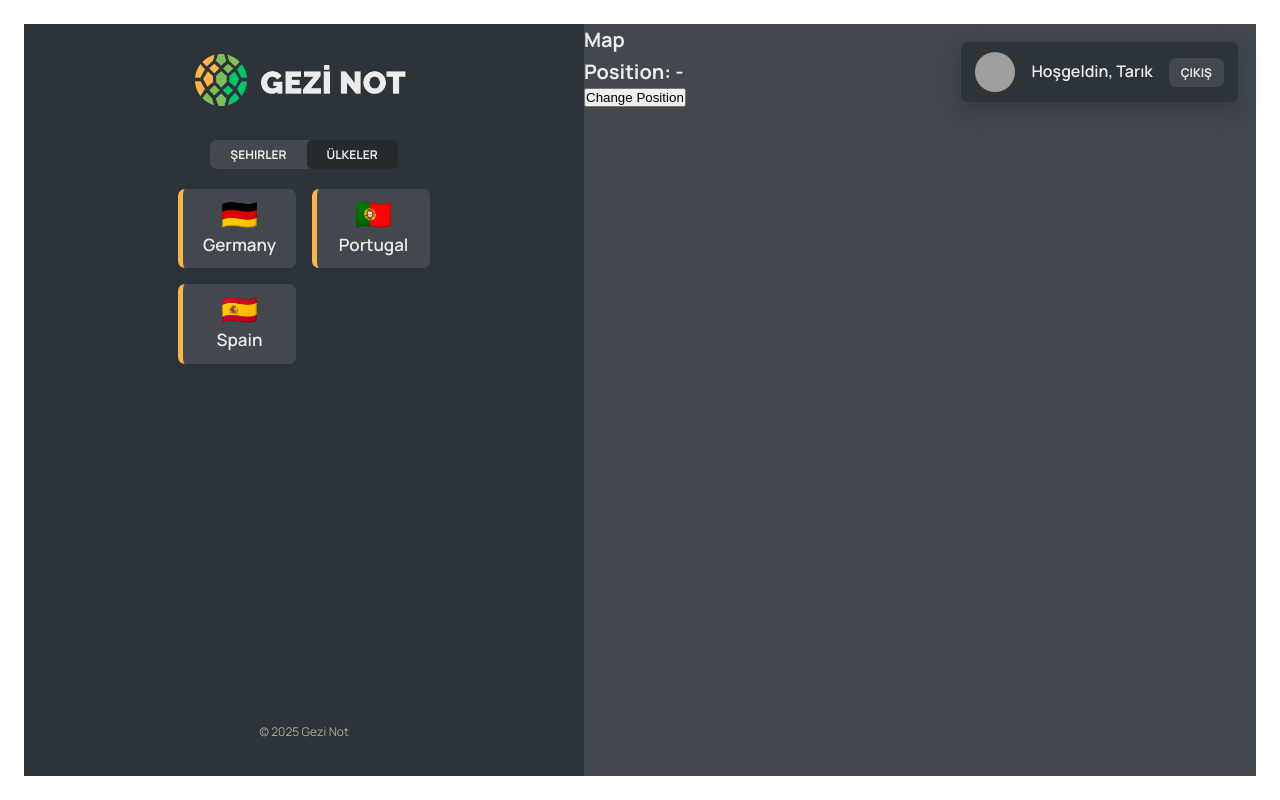
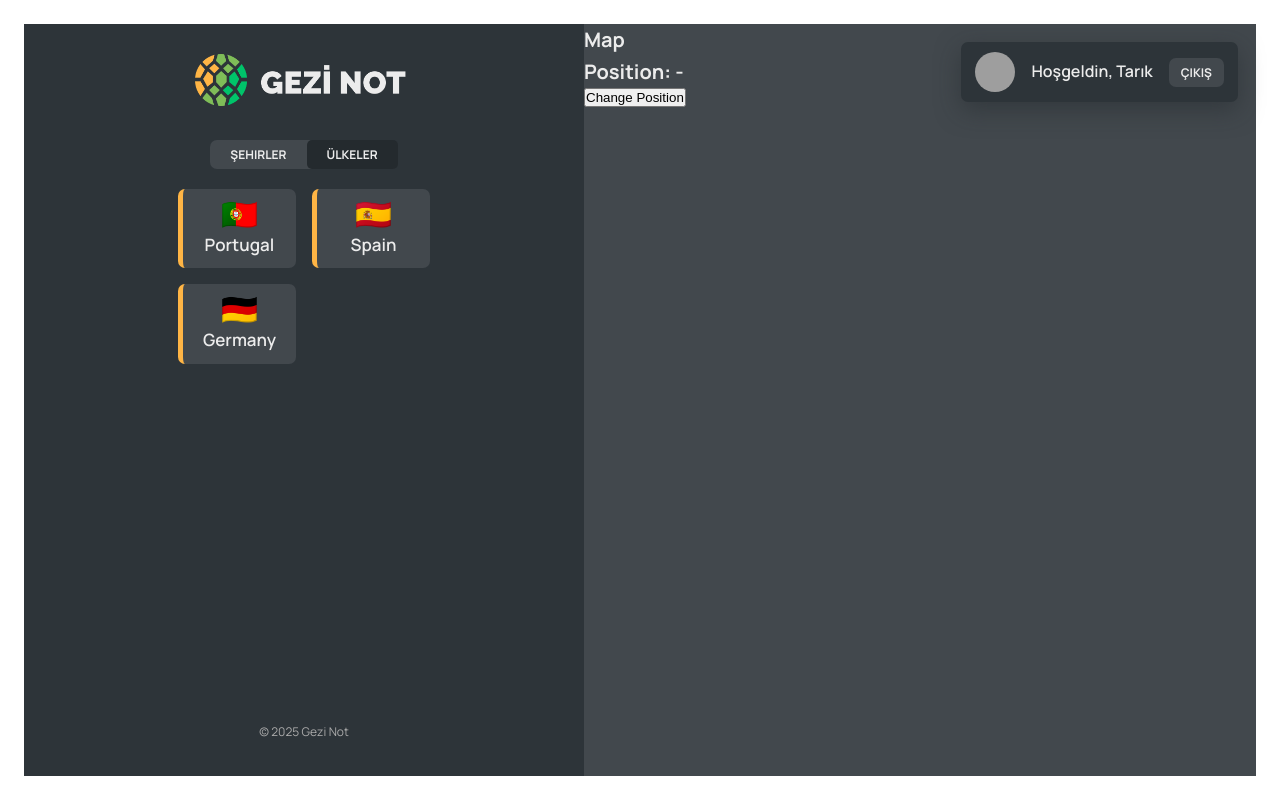
Before and after one commit to tarikCekirge/gezinot, a React (Vite) app: page /app/countries in a window 1280 px wide. Built offline with nearby package versions, Linux system fonts and the light colour scheme; data requests are answered from the project's data file; grey boxes are pictures that could not be loaded.

Commit message:
Replace with context api

```diff
--- a/src/App.jsx
+++ b/src/App.jsx
@@ -6,77 +6,16 @@ import PageNotFound from "./pages/PageNotFound"
 import AppLayout from "./pages/AppLayout"
 import Login from "./pages/Login"
 import CityList from "./components/CityList"
-import { useReducer } from "react"
-import { useEffect } from "react"
 import CountryList from "./components/CountryList"
 import City from "./components/City"
 import Form from "./components/Form"
 
 
-const BASE_URL = "http://localhost:8000"
 
-const initialState = {
-  countries: [],
-  cities: [],
-  isLoading: false
-}
 
-const reducer = (state, action) => {
-  switch (action.type) {
-    case "LOADING":
-      return {
-        ...state,
-        isLoading: true
-      };
-    case "SET_DATA": {
-      const uniqueCountriesMap = new Map();
-      for (const item of action.payload) {
-        if (!uniqueCountriesMap.has(item.country)) {
-          uniqueCountriesMap.set(item.country, {
-            id: item.id,
-            country: item.country,
-            emoji: item.emoji
-          });
-        }
-      }
-      const uniqueCountries = Array.from(uniqueCountriesMap.values()).sort((a, b) =>
-        a.country.localeCompare(b.country)
-      );
-      return {
-        ...state,
-        cities: action.payload,
-        isLoading: false,
-        countries: uniqueCountries
-      };
-    }
 
-    default:
-      break;
-  }
-}
 const App = () => {
 
-  const [{ cities, isLoading, countries }, dispatch] = useReducer(reducer, initialState)
-  useEffect(() => {
-    const fetchCities = async () => {
-      dispatch({ type: 'LOADING' });
-      try {
-        const res = await fetch(`${BASE_URL}/cities`);
-        const data = await res.json();
-        dispatch({ type: 'SET_DATA', payload: data });
-        // const citiesObj = data.reduce((acc, city) => {
-        //   acc[city.id] = city;
-        //   return acc;
-        // }, {});
-        // dispatch({ type: 'SET_DATA', payload: citiesObj });
-      } catch (error) {
-        console.error('Fetch error:', error);
-        dispatch({ type: 'SET_DATA', payload: [] });
-      }
-    };
-
-    fetchCities();
-  }, [])
   return (
     <BrowserRouter>
       <Routes>
@@ -86,9 +25,9 @@ const App = () => {
         <Route path="login" element={<Login />} />
         <Route path="app" element={<AppLayout />} >
           <Route index element={<Navigate replace to="cities" />} />
-          <Route path="cities" element={<CityList cities={cities} isLoading={isLoading} />} />
+          <Route path="cities" element={<CityList />} />
           <Route path="cities/:id" element={<City />} />
-          <Route path="countries" element={<CountryList countries={countries} isLoading={isLoading} />} />
+          <Route path="countries" element={<CountryList />} />
           <Route path="form" element={<Form />} />
         </Route>
         <Route path="*" element={<PageNotFound />} />
--- a/src/components/CityList.jsx
+++ b/src/components/CityList.jsx
@@ -1,9 +1,11 @@
+import { useCities } from '../contexts/hooks/useCities';
 import CityItem from './CityItem';
 import styles from './CityList.module.css';
 import Message from './Message';
 import Spinner from './Spinner';
 
-const CityList = ({ cities, isLoading }) => {
+const CityList = () => {
+    const { isLoading, cities } = useCities()
     if (isLoading) return <Spinner />;
     if (!cities.length) return <Message message={"Gezdiğin şehirleri haritadan ekle"} />
 
--- a/src/components/CountryList.jsx
+++ b/src/components/CountryList.jsx
@@ -2,8 +2,17 @@ import styles from './CountryList.module.css'
 import CountryItem from './CountryItem';
 import Message from './Message';
 import Spinner from './Spinner';
+import { useCities } from '../contexts/hooks/useCities';
 
-const CountryList = ({ countries, isLoading }) => {
+const CountryList = () => {
+
+    const { isLoading, cities } = useCities()
+
+    const countries = cities.reduce((arr, city) => {
+        if (!arr.map(el => el.country).includes(city.country))
+            return [...arr, { country: city.country, emoji: city.emoji }]
+        else return arr
+    }, [])
     if (isLoading) return <Spinner />;
     if (!isLoading && countries.length === 0) {
         return <Message message="Gezdiğin ülkeleri haritadan ekle" />;
@@ -13,7 +22,7 @@ const CountryList = ({ countries, isLoading }) => {
         <div>
             <ul className={styles.countryList}>
                 {countries.map(country => (
-                    <CountryItem key={country.id} country={country} />
+                    <CountryItem key={country.country} country={country} />
                 ))}
             </ul>
         </div>
--- /dev/null
+++ b/src/contexts/CitiesContext.jsx
@@ -0,0 +1,68 @@
+import { useEffect, useReducer, createContext } from "react";
+
+const BASE_URL = "http://localhost:8000";
+
+const CitiesContext = createContext();
+
+const initialState = {
+    cities: [],
+    isLoading: false,
+};
+
+const reducer = (state, action) => {
+    switch (action.type) {
+        case "LOADING":
+            return { ...state, isLoading: true };
+
+        case "SET_DATA": {
+            return {
+                ...state,
+                cities: action.payload,
+                isLoading: false,
+            };
+        }
+        case "ERROR":
+            return {
+                ...state,
+                cities: [],
+                countries: [],
+                isLoading: false,
+            };
+
+        default:
+            return state;
+    }
+};
+
+const CitiesProvider = ({ children }) => {
+    const [{ cities, isLoading }, dispatch] = useReducer(reducer, initialState);
+
+    useEffect(() => {
+        const fetchCities = async () => {
+            dispatch({ type: "LOADING" });
+            try {
+                const res = await fetch(`${BASE_URL}/cities`);
+                const data = await res.json();
+                dispatch({ type: "SET_DATA", payload: data });
+            } catch (error) {
+                console.error("Fetch error:", error);
+                dispatch({ type: "ERROR" });
+            }
+        };
+
+        fetchCities();
+    }, []);
+
+    const values = {
+        cities,
+        isLoading,
+    };
+
+    return (
+        <CitiesContext.Provider value={values}>
+            {children}
+        </CitiesContext.Provider>
+    );
+};
+
+export { CitiesProvider, CitiesContext };
--- /dev/null
+++ b/src/contexts/hooks/useCities.js
@@ -0,0 +1,12 @@
+import { useContext } from "react";
+import { CitiesContext } from "../CitiesContext";
+
+const useCities = () => {
+  const context = useContext(CitiesContext);
+  if (context === undefined) {
+    throw new Error("useCities must be used within a CitiesProvider");
+  }
+  return context;
+};
+
+export { useCities };
--- a/src/main.jsx
+++ b/src/main.jsx
@@ -2,9 +2,12 @@ import { StrictMode } from 'react'
 import { createRoot } from 'react-dom/client'
 import App from './App.jsx'
 import './index.css'
+import { CitiesProvider } from './contexts/CitiesContext.jsx'
 
 createRoot(document.getElementById('root')).render(
   <StrictMode>
-    <App />
+    <CitiesProvider>
+      <App />
+    </CitiesProvider>
   </StrictMode>,
 )
```
